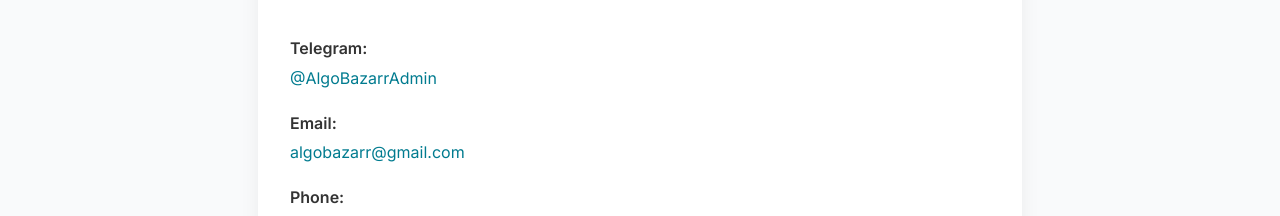
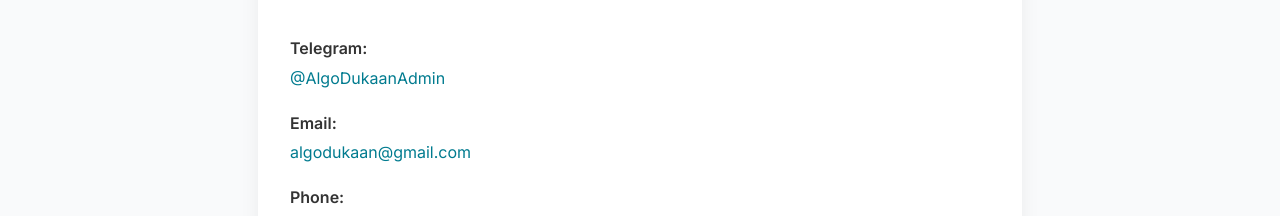
Before and after one commit to Sanjay-adepu/algobazarr, a React (Vite) app: page /contact in a window 1280 px wide. Shown: the part 333-549 px from the top of the page. Built offline with nearby package versions, Linux system fonts and the light colour scheme.

Commit message:
Update ContactUs.jsx

```diff
--- a/src/Pages/Contact/ContactUs.jsx
+++ b/src/Pages/Contact/ContactUs.jsx
@@ -1,30 +1,34 @@
 import React from "react";
 import "./ContactUs.css";
 import Navbar from "../../Navbar/Navbar.jsx";
+
 const ContactUs = () => {
   return (
     <>
-      <Navbar/>
+      <Navbar />
 
       <div className="contact-container">
-      <h2 className="contact-heading"style={{ fontFamily: "'Tinos', serif", fontWeight: 700 }}>Contact Us</h2>
+        <h2 className="contact-heading" style={{ fontFamily: "'Tinos', serif", fontWeight: 700 }}>
+          Contact Us
+        </h2>
 
         <div className="contact-item">
           <strong>Telegram:</strong>{" "}
-        <a href="https://t.me/AlgoBazarrAdmin" target="_blank" rel="noreferrer">
-          @AlgoBazarrAdmin
+          <a href="https://t.me/AlgoDukaanAdmin" target="_blank" rel="noreferrer">
+            @AlgoDukaanAdmin
           </a>
         </div>
 
         <div className="contact-item">
           <strong>Email:</strong>{" "}
-        <a href="mailto:algobazarr@gmail.com">algobazarr@gmail.com</a>
+          <a href="mailto:algodukaan@gmail.com">algodukaan@gmail.com</a>
         </div>
 
         <div className="contact-item">
           <strong>Phone:</strong>{" "}
           <a href="tel:+918142216171">+91 81422 16171</a>
         </div>
+
         <div className="contact-item">
           <strong>WhatsApp:</strong>{" "}
           <a
@@ -35,8 +39,6 @@
             https://wa.me/message/BDTCA7QUSKFLO1
           </a>
         </div>
-
-
       </div>
     </>
   );
```
Lines whose indentation alone changed are shown as unchanged.
